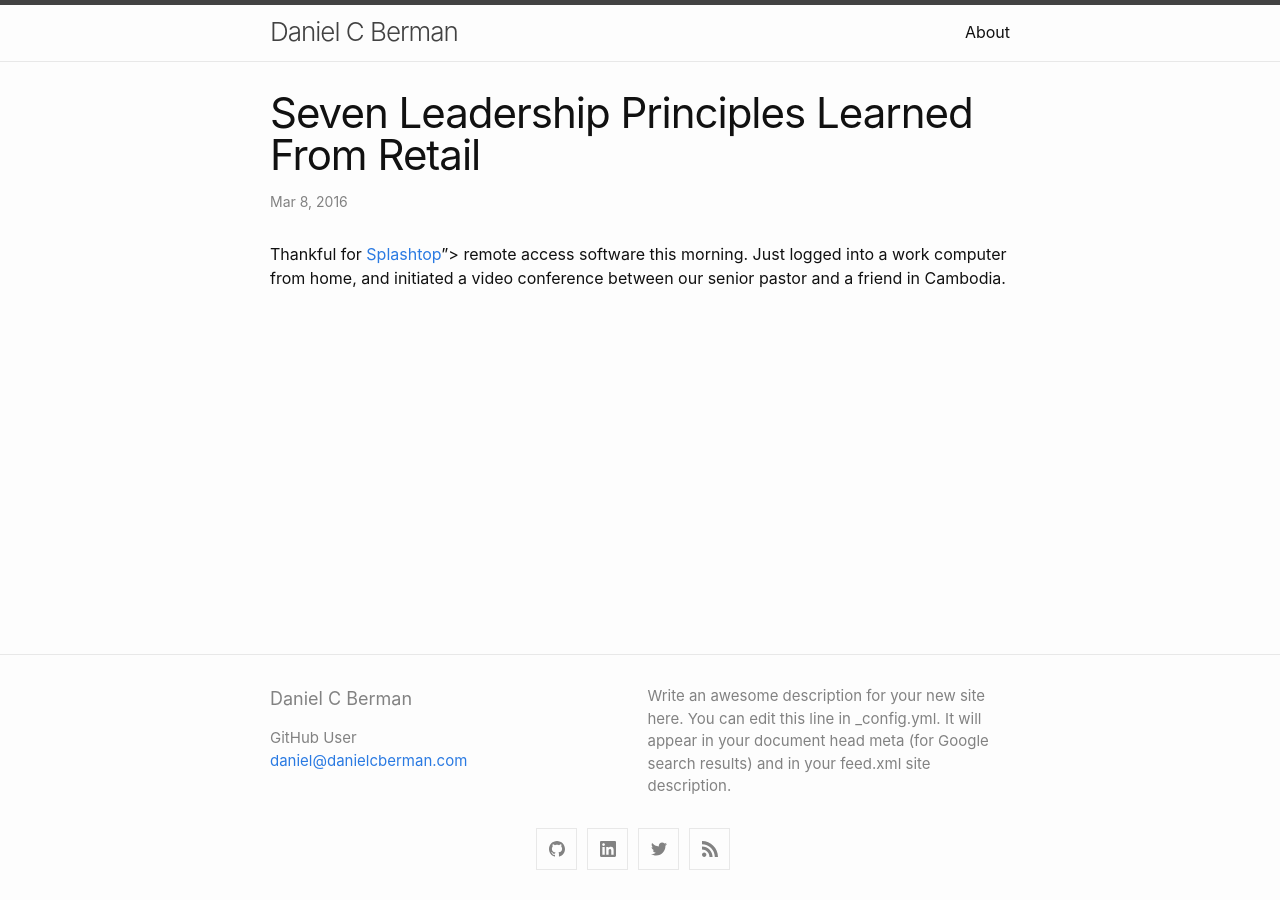
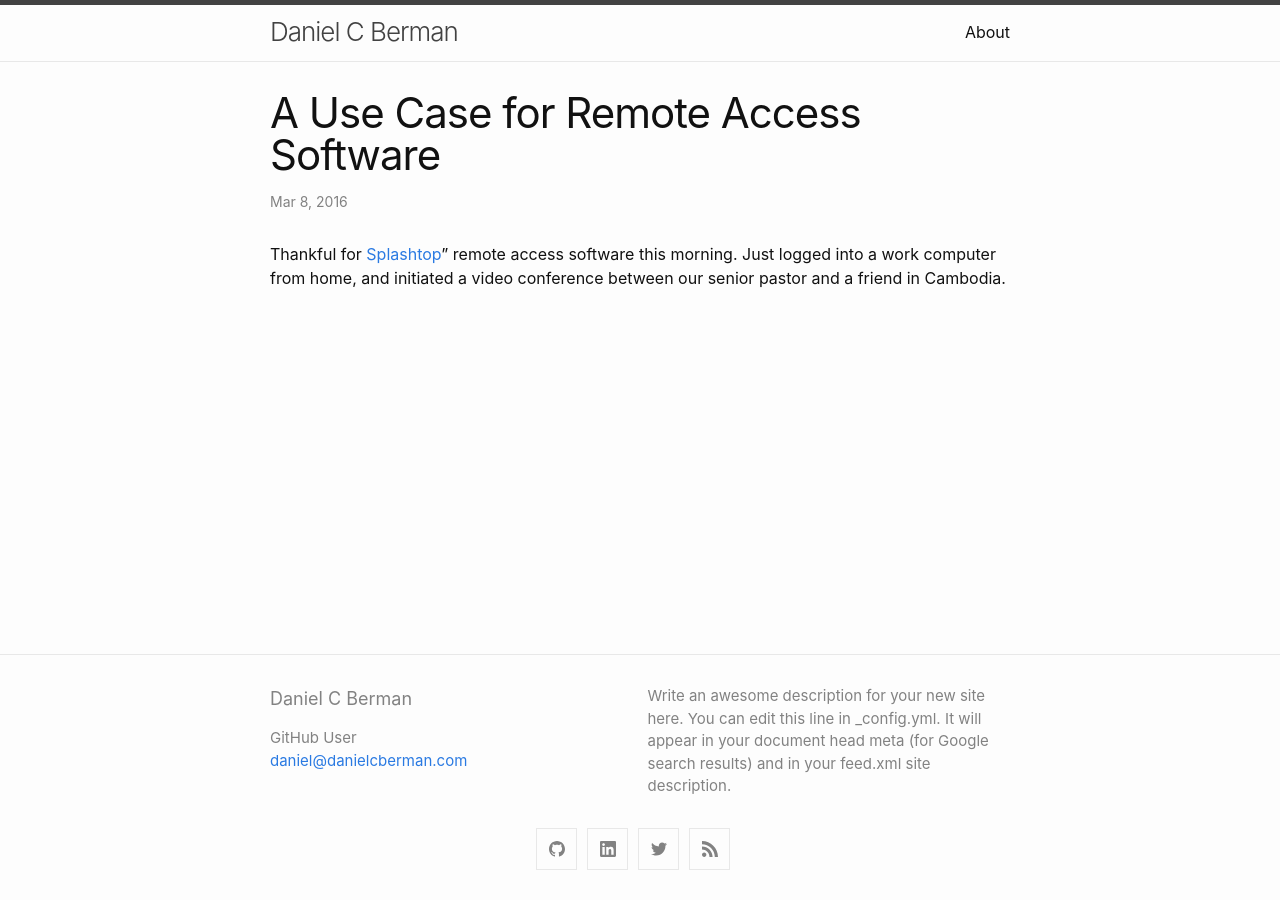
Before and after one commit to danielcberman/danielcberman.github.io, a Jekyll site: the page built from _posts/2016-03-08-Use-case-for-remote-access-software.md, in a window 1280 px wide. Built offline with Jekyll 4.4.1, drawn with Linux system fonts in a browser that asks for light colours.

Commit message:
Update 2016-03-08-Use-case-for-remote-access-software.md

```diff
--- a/_posts/2016-03-08-Use-case-for-remote-access-software.md
+++ b/_posts/2016-03-08-Use-case-for-remote-access-software.md
@@ -1,7 +1,7 @@
 ---
 layout: post
-title: "Seven Leadership Principles Learned From Retail"
+title: "A Use Case for Remote Access Software"
 categories: Journal
 ---
 
-Thankful for [Splashtop](https://www.splashtop.com)"> remote access software this morning. Just logged into a work computer from home, and initiated a video conference between our senior pastor and a friend in Cambodia.
+Thankful for [Splashtop](https://www.splashtop.com)" remote access software this morning. Just logged into a work computer from home, and initiated a video conference between our senior pastor and a friend in Cambodia.
```
